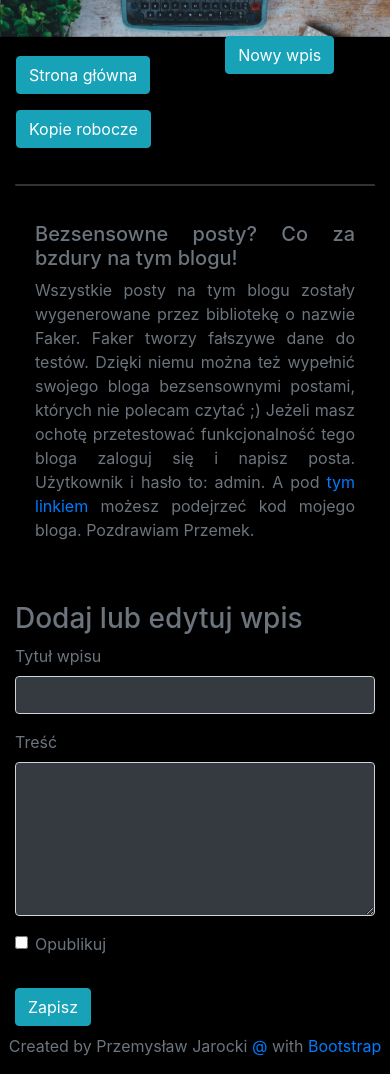
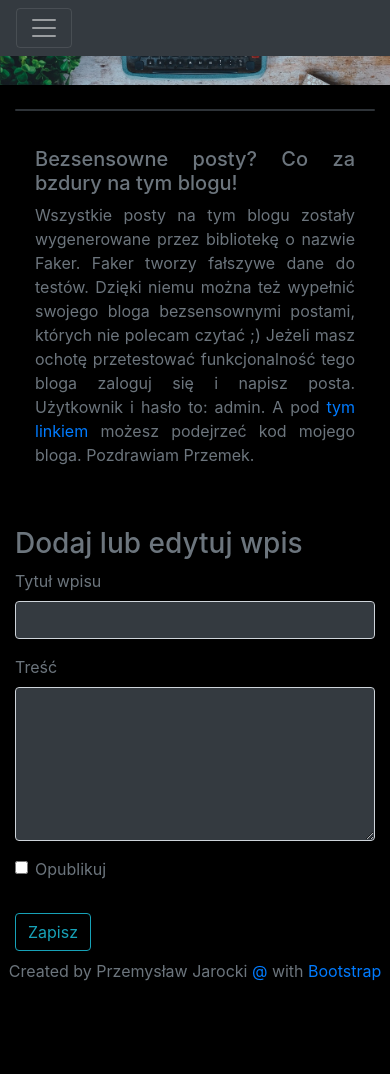
Before and after one commit to PeJot86/blog, a Flask app: page /new-post/ in a window 390 px wide. After the commit the page ends 981 px from the top, so only its background shows below. Run offline with Flask 2, Linux system fonts and the light colour scheme; the visitor is signed in with stand-in values (Sample User, id 1); some libraries are stand-ins or nearby versions.

Commit message:
Adaptation to small screens

```diff
--- a/blog/templates/base.html
+++ b/blog/templates/base.html
@@ -3,7 +3,7 @@
 
 <head>
 <meta charset="utf-8">
-<meta name="viewport" content="width=device-width, initial-scale=1, maximum-scale=1, shrink-to-fit=no">
+<meta name="viewport" content="width=device-width, initial-scale=1, shrink-to-fit=no">
 <meta name="description" content="">
 <title>Mój blog o niczym</title>
 
@@ -15,36 +15,47 @@ integrity="sha384-9aIt2nRpC12Uk9gS9baDl411NQApFmC26EwAOH8WgZl5MYYxFfc+NcPb1dKGj7
 
 <style>
 body {
-padding-top: 10rem;
+padding-top: 3rem;
 }
 </style>
 </head>
 
 <body style="background-color: black">
-<img src="{{url_for('static', filename='poster.jpg')}}" class="img-fluid fixed-top" alt="Responsive image">
-<nav class="navbar navbar-expand-md fixed-top">
-<a class="btn btn-info mt-5 my-2 my-lg-0" href={{url_for('index')}}>Strona główna</a>&nbsp;
-<a class="btn btn-info my-2 my-lg-0" href={{url_for('create_entry')}}>Nowy wpis</a>&nbsp;
-<a class="btn btn-info my-2 my-lg-0" href={{url_for('list_drafts')}}>Kopie robocze</a>
-<button class="navbar-toggler" type="button" data-toggle="collapse" data-target="#navbarsExampleDefault"
-aria-controls="navbarsExampleDefault" aria-expanded="false" aria-label="Toggle navigation">
+<img src="{{url_for('static', filename='poster.jpg')}}" class="img-fluid " alt="Responsive image">
+
+<nav class="navbar navbar-expand-sm navbar-dark bg-dark fixed-top">
+<div class="container-fluid">
+<div class="pos-f-t">
+<div class="collapse" id="navbarToggleExternalContent">
+<div class="bg-dark p-4">
+<h4 class="text-secondary">Menu</h4>
+<a href={{ url_for('login')}} class="nav-item nav-link">Logowanie</a>
+<a href={{url_for('index')}} class="nav-item nav-link active">Strona główna</a>
+<a href={{url_for('create_entry')}} class="nav-item nav-link">Nowy wpis</a>
+<a href={{url_for('list_drafts')}} class="nav-item nav-link">Kopie robocze</a>
+</div>
+</div>
+<button class="navbar-toggler" type="button" data-toggle="collapse" data-target="#navbarToggleExternalContent" aria-controls="navbarToggleExternalContent" aria-expanded="false" aria-label="Toggle navigation">
 <span class="navbar-toggler-icon"></span>
-</button>&nbsp;
-</form>
-<div class="collapse navbar-collapse" id="navbarsExampleDefault">
-<ul class="navbar-nav mr-auto"></ul>
+</button>
+<div class="collapse navbar-collapse" id="navbarCollapse">
+<div class="navbar-nav mr-auto mt-2 mt-lg-0">
+<a href={{url_for('index')}} class="btn btn-outline-info">Strona główna</a>&nbsp;
+<a href={{url_for('create_entry')}} class="btn btn-outline-info">Nowy wpis</a>&nbsp;
+<a href={{url_for('list_drafts')}} class="btn btn-outline-info">Kopie robocze</a>&nbsp;
 
 {% if session.logged_in %}
 <form class="form-inline my-2 my-lg-0" action="{{ url_for('search') }}">
-<input class="form-control mr-sm-2" name="search" type="search" placeholder="Szukaj posta">
-<button class="btn btn-info my-2 my-sm-0" type="submit">Szukaj</button>&nbsp;
+<input class="form-control bg-dark text-white mr-sm-2" name="search" type="search" placeholder="Szukaj posta">
+<button class="btn btn-outline-info my-2 my-sm-0" type="submit">Szukaj</button>&nbsp;
 </form>
 <form class="form-inline my-2 my-lg-0" action="{{ url_for('logout') }}" method="POST">
-<button class="btn btn-info my-2 my-sm-0" type="submit">Wyloguj</button>
+<button class="btn btn-outline-info my-2 my-sm-0" type="submit">Wyloguj</button>
 </form>
 {% else %}
-<a href="{{ url_for('login') }}" class="btn btn-info my-2 my-lg-0">Zaloguj</a>
+<a href="{{ url_for('login') }}" class="btn btn-outline-info my-2 my-lg-0">Zaloguj</a>
 {% endif %}
+</nav>
 </nav>
 
 <main role="main" class="container text-secondary text-justify">
--- a/blog/templates/entry_form.html
+++ b/blog/templates/entry_form.html
@@ -22,7 +22,7 @@ Dodaj lub edytuj wpis
 </div>
 <div>
 </br>
-<button type="submit" class="btn btn-info my-2 my-lg-0">Zapisz</button>
+<button type="submit" class="btn btn-outline-info my-2 my-lg-0">Zapisz</button>
 </form>
 </div>
 
--- a/blog/templates/login_form.html
+++ b/blog/templates/login_form.html
@@ -33,7 +33,7 @@ Zaloguj się
 <div class="invalid-feedback">{{ errors.password|join(' ') }}</div>
 
 </div>
-<button type="submit" class="btn btn-info mt-5">Zaloguj</button>
+<button type="submit" class="btn btn-outline-info mt-5">Zaloguj</button>
 </form>
 </div>
 {% endblock %}
```
